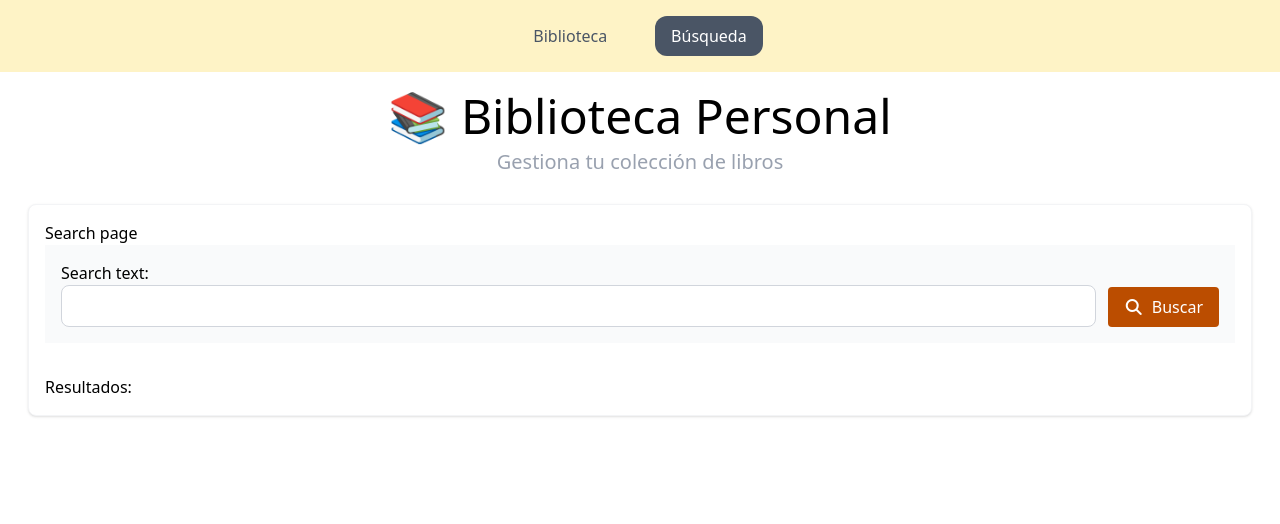
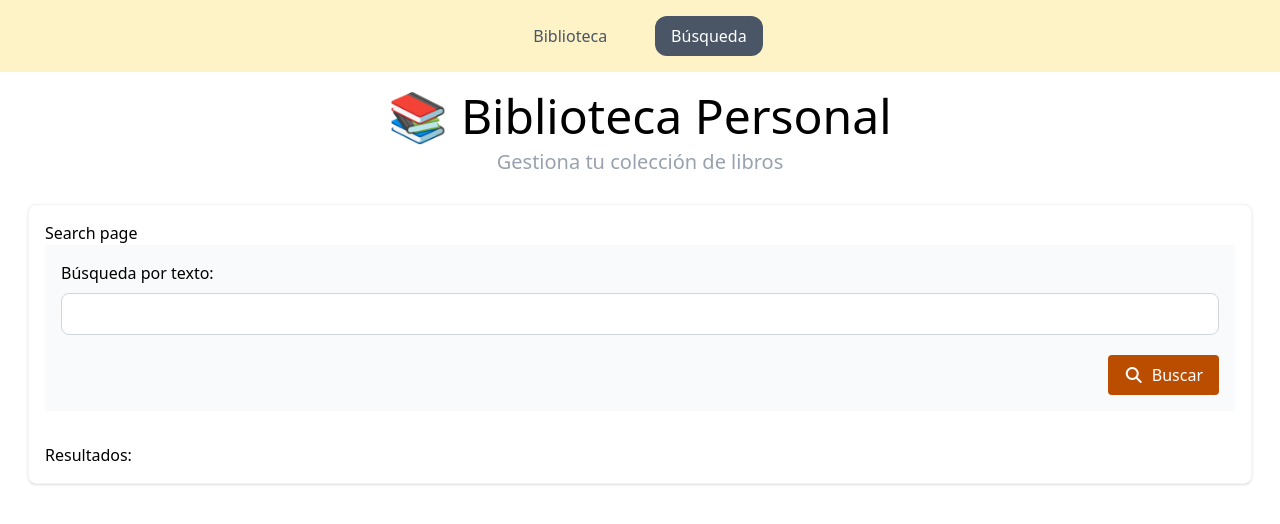
Before and after one commit to andiarist/book-library, an Angular app in the folder frontend-angular/: page /search in a window 1280 px wide. Shown: the top 524 px of the page. Built offline with nearby package versions, Linux system fonts and the light colour scheme.

Commit message:
create form-field component, styling modal add validation errors to forms

```diff
--- a/frontend-angular/src/app/features/search/components/search-add-book-modal/search-add-book-modal.component.ts
+++ b/frontend-angular/src/app/features/search/components/search-add-book-modal/search-add-book-modal.component.ts
@@ -1,4 +1,13 @@
-import { ChangeDetectionStrategy, Component, inject, input, output } from '@angular/core';
+import {
+  Component,
+  computed,
+  effect,
+  inject,
+  input,
+  output,
+  signal,
+  untracked,
+} from '@angular/core';
 import { BookAddDTO, BookMetadataDTO } from '../../models/search.types';
 import { FormControl, FormGroup, ReactiveFormsModule, Validators } from '@angular/forms';
 import { SearchBookMapper } from '../../mappers/search-book.mapper';
@@ -7,10 +16,18 @@ import { Router } from '@angular/router';
 import { ButtonComponent } from 'src/app/shared/ui/button/button.component';
 import { InputComponent } from 'src/app/shared/ui/form/input/input.component';
 import { TextareaComponent } from 'src/app/shared/ui/form/textarea/textarea.component';
+import { FormFieldComponent } from 'src/app/shared/ui/form/form-field/form-field.component';
+import { toSignal } from '@angular/core/rxjs-interop';
 
 @Component({
   selector: 'search-add-book-modal',
-  imports: [ReactiveFormsModule, ButtonComponent, InputComponent, TextareaComponent],
+  imports: [
+    ReactiveFormsModule,
+    ButtonComponent,
+    InputComponent,
+    TextareaComponent,
+    FormFieldComponent,
+  ],
   templateUrl: './search-add-book-modal.component.html',
 })
 export class SearchAddBookModalComponent {
@@ -20,12 +37,15 @@ export class SearchAddBookModalComponent {
   selectBook = output<BookMetadataDTO | null>();
 
   bookForm = new FormGroup({
-    title: new FormControl('', { nonNullable: true }),
+    title: new FormControl('', {
+      nonNullable: true,
+      validators: [Validators.required, Validators.minLength(1)],
+    }),
     authors: new FormControl('', { nonNullable: true }),
-    isbn: new FormControl(''),
-    publisher: new FormControl(''),
-    pageCount: new FormControl(0),
-    description: new FormControl(''),
+    isbn: new FormControl('', { nonNullable: true }),
+    publisher: new FormControl('', { nonNullable: true }),
+    pageCount: new FormControl(0, { nonNullable: true }),
+    description: new FormControl('', { nonNullable: true }),
   });
 
   ngOnInit(): void {
@@ -39,29 +59,45 @@ export class SearchAddBookModalComponent {
     });
   }
 
+  showValidationErrors = signal(false);
+  titleText = toSignal(this.bookForm.controls.title.valueChanges);
+
+  efecto = effect(() => {
+    this.titleText();
+    untracked(() => {
+      if (this.showValidationErrors()) this.showValidationErrors.set(false);
+    });
+  });
+
+  showErrorMsg = computed(() => {
+    if (!this.showValidationErrors()) return false;
+    return this.bookForm.controls.title.invalid;
+  });
+
   onSubmit() {
-    const requiredField = this.bookForm.value.title?.trim();
-    if (requiredField) {
+    this.showValidationErrors.set(true);
+    if (this.bookForm.invalid) {
+      console.log('ERROR:  ', this.bookForm.value);
+    } else {
       console.log('SUCCES: ', this.bookForm.value);
       this.addBook();
-    } else {
-      console.log('ERROR:  ', this.bookForm.value);
     }
   }
 
   addBook() {
     //Mapeamos el formulario a MetadataDTO
+    const formVal = this.bookForm.getRawValue();
     const parsedBook: BookMetadataDTO = {
-      title: this.bookForm.value.title ?? '',
-      authors: this.bookForm.value.authors?.trim().split(',') ?? [],
-      isbn: this.bookForm.value.isbn ?? '',
-      publisher: this.bookForm.value.publisher ?? '',
-      pageCount: this.bookForm.value.pageCount ?? 0,
-      description: this.bookForm.value.description ?? '',
+      ...formVal,
+      authors:
+        formVal.authors && formVal.authors.length > 0 ? formVal.authors.trim().split(',') : [],
+
       categories: [],
     };
+    console.log('parsedBook: ', parsedBook);
     const newBook: BookAddDTO = SearchBookMapper.mapBookMetadataDTOToBookAddDTO(parsedBook);
 
+    console.log('newBook: ', newBook);
     //llamar al servicio
     this.searchBookService.addBookToLibrary(newBook).subscribe({
       next: () => {
--- a/frontend-angular/src/app/features/search/search-page.html
+++ b/frontend-angular/src/app/features/search/search-page.html
@@ -1,29 +1,26 @@
 <div class="rounded-lg border border-gray-100 bg-white p-4 shadow-sm">
   Search page
   <section class="mb-6 border-gray-200 bg-gray-50 p-4">
-    <form
-      [formGroup]="searchForm"
-      (ngSubmit)="onSubmit()"
-      class="flex justify-between gap-3 items-end"
-    >
-      <div class="flex-1">
-        <label for="searchText" class="block">Search text:</label>
+    <form [formGroup]="searchForm" (ngSubmit)="onSubmit()" class="flex flex-col">
+      <app-form-field
+        [label]="'Búsqueda por texto:'"
+        [for]="'searchText'"
+        [wrapperCustomClass]="''"
+        [errorMsg]="'Debes escribir algo para buscar'"
+        [showError]="showErrorMsg()"
+      >
         <app-input
           [id]="'searchText'"
-          [control]="this.searchForm.controls.searchText"
+          [control]="searchForm.controls.searchText"
           [type]="'text'"
-          [ariaInvalid]="
-            searchForm.get('searchText')?.invalid && searchForm.get('searchText')?.touched
-          "
+          [ariaInvalid]="showErrorMsg()"
         />
-
-        @if (searchForm.get('searchText')?.invalid && searchForm.get('searchText')?.touched) {
-          <p class="text-red-500 text-xs mt-1 font-medium">Debes escribir algo para buscar.</p>
-        }
+      </app-form-field>
+      <div class="flex justify-end">
+        <app-button [type]="'submit'" [customClass]="'gap-2'">
+          <i class="fa-solid fa-magnifying-glass"></i>Buscar</app-button
+        >
       </div>
-      <app-button [type]="'submit'" [customClass]="'gap-2'">
-        <i class="fa-solid fa-magnifying-glass"></i>Buscar</app-button
-      >
     </form>
   </section>
   <section class="mt-8">
--- a/frontend-angular/src/app/features/search/search-page.ts
+++ b/frontend-angular/src/app/features/search/search-page.ts
@@ -1,4 +1,4 @@
-import { Component, computed, inject, signal } from '@angular/core';
+import { Component, computed, effect, inject, signal, untracked } from '@angular/core';
 import { FormControl, FormGroup, ReactiveFormsModule, Validators } from '@angular/forms';
 import { BookMetadataDTO } from './models/search.types';
 import { SearchResultCardComponent } from './components/search-result-card/search-result-card.component';
@@ -6,6 +6,8 @@ import { SearchBooksService } from './services/search.service';
 import { SearchAddBookModalComponent } from './components/search-add-book-modal/search-add-book-modal.component';
 import { ButtonComponent } from 'src/app/shared/ui/button/button.component';
 import { InputComponent } from 'src/app/shared/ui/form/input/input.component';
+import { FormFieldComponent } from 'src/app/shared/ui/form/form-field/form-field.component';
+import { toSignal } from '@angular/core/rxjs-interop';
 
 @Component({
   selector: 'search-page',
@@ -15,6 +17,7 @@ import { InputComponent } from 'src/app/shared/ui/form/input/input.component';
     SearchAddBookModalComponent,
     ButtonComponent,
     InputComponent,
+    FormFieldComponent,
   ],
   templateUrl: './search-page.html',
 })
@@ -30,17 +33,23 @@ export default class SearchPage {
 
   searchResults = signal<BookMetadataDTO[]>([]);
   searchLoading = signal(false);
+  showValidationErrors = signal(false);
+  searchText = toSignal(this.searchForm.controls.searchText.valueChanges);
 
-  // inputClasses = computed(() => {
-  //   const isLoading = this.searchLoading();
-  //   return cn(
-  //     'w-full px-4 py-2 border rounded-lg transition-all outline-none',
-  //     'border-gray-300 focus:ring-2 focus:ring-amber-400 bg-white',
-  //     isLoading && 'opacity-50 cursor-not-allowed bg-gray-100',
-  //   );
-  // });
+  efecto = effect(() => {
+    this.searchText();
+    untracked(() => {
+      if (this.showValidationErrors()) this.showValidationErrors.set(false);
+    });
+  });
+
+  showErrorMsg = computed(() => {
+    if (!this.showValidationErrors()) return false;
+    return this.searchForm.controls.searchText.invalid;
+  });
 
   onSubmit() {
+    this.showValidationErrors.set(true);
     if (this.searchForm.invalid) {
       this.searchForm.markAllAsTouched();
       return;
@@ -57,6 +66,7 @@ export default class SearchPage {
         //this.searchForm.reset();
         this.searchLoading.set(false);
         this.searchForm.controls.searchText.enable();
+        this.showValidationErrors.set(false);
       },
       error: () => {
         alert('error en la búsqueda');
--- /dev/null
+++ b/frontend-angular/src/app/shared/ui/form/form-field/form-field.component.html
@@ -0,0 +1,14 @@
+<div [class]="wrapperClass()">
+  <!-- label -->
+  <label [for]="for()" [class]="labelClass()">{{ label() }}</label>
+  <!-- input -->
+  <ng-content></ng-content>
+  <!-- mensaje de error -->
+  <div class="min-h-5">
+    @if (showError() && errorMsg().length > 0) {
+      <p class="text-red-500 text-xs mt-1 font-medium transition-opacity duration-200">
+        {{ errorMsg() }}
+      </p>
+    }
+  </div>
+</div>
--- /dev/null
+++ b/frontend-angular/src/app/shared/ui/form/form-field/form-field.component.ts
@@ -0,0 +1,29 @@
+import { Component, computed, input } from '@angular/core';
+import { cn } from 'src/app/shared/utils/cn.utils';
+
+@Component({
+  selector: 'app-form-field',
+  imports: [],
+  templateUrl: './form-field.component.html',
+})
+export class FormFieldComponent {
+  label = input.required<string>();
+  for = input.required<string>();
+  display = input<'row' | 'col'>('col');
+  wrapperCustomClass = input('');
+  labelCustomClass = input('');
+
+  errorMsg = input('');
+  showError = input(false);
+
+  wrapperClass = computed(() =>
+    cn(
+      'flex',
+      this.display() === 'col' ? 'flex-col' : 'flex-row items-center',
+      this.wrapperCustomClass(),
+    ),
+  );
+  labelClass = computed(() =>
+    cn(this.display() === 'col' ? 'pb-2' : 'pr-2', this.labelCustomClass()),
+  );
+}
```
Also changed, not shown: frontend-angular/src/app/features/search/components/search-add-book-modal/search-add-book-modal.component.html (+28 -22 lines).
